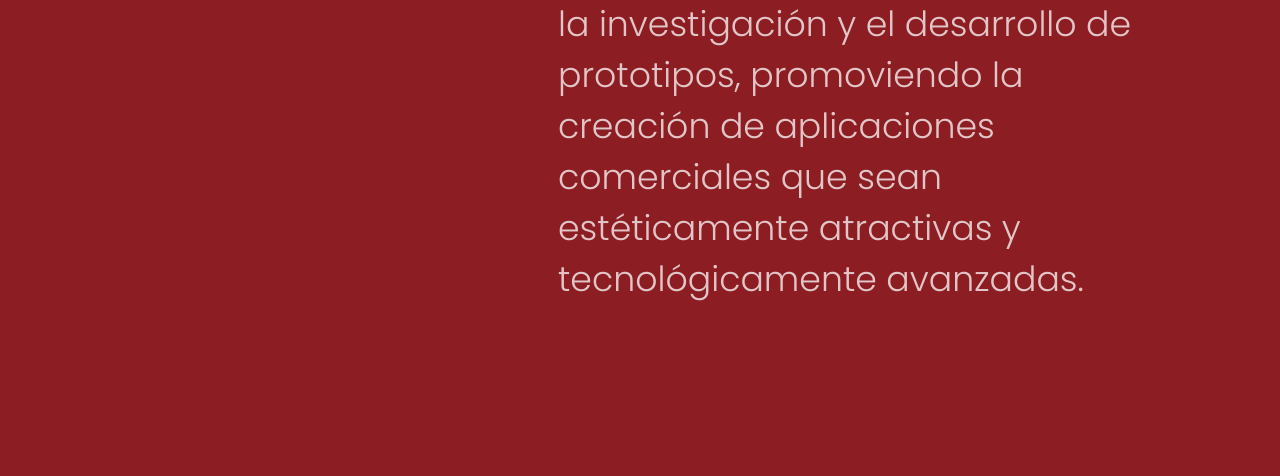
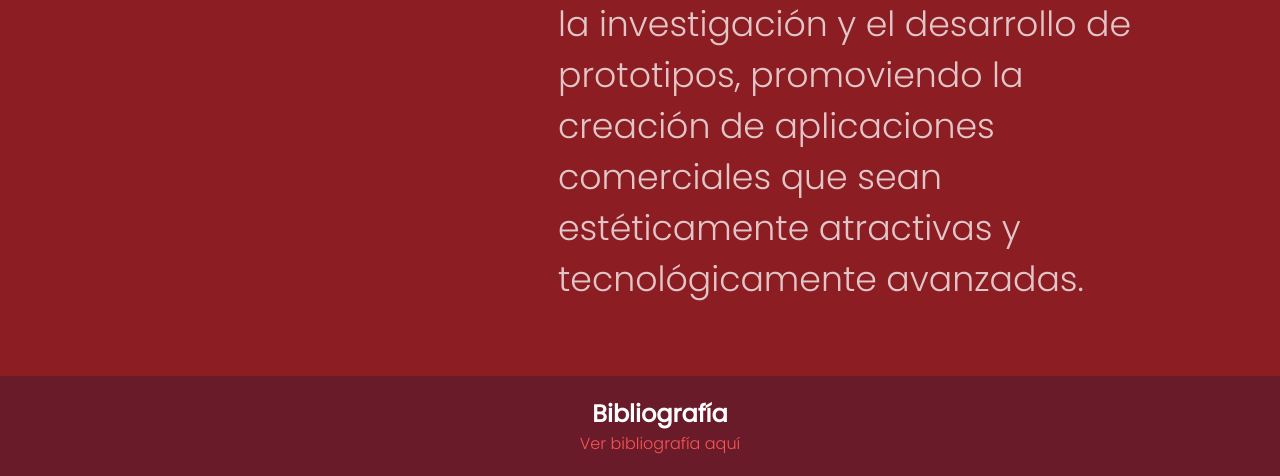
Before and after one commit to lucasgongorar/pcomp2024b_p02_wearables_g-ngora_marsino_arenas_vial_tamara_vargas, a plain HTML site: page conclusiones.html in a window 1280 px wide. Shown: the part 840-1316 px from the top of the page. Before the commit the page ends 1196 px from the top, so only its background shows below. Drawn offline with nearby package versions, Linux system fonts and the light colour scheme.

Commit message:
Add files via upload

```diff
--- a/conclusiones.html
+++ b/conclusiones.html
@@ -45,7 +45,13 @@
                 Para impulsar la <span class="bold">viabilidad comercial</span> de los e-textiles y wearables, es crucial <span class="bold">optimizar procesos de producción</span> mediante soluciones industriales que reduzcan costos y tiempos. Elegir materiales innovadores, como tejidos con <span class="bold">nanotecnología y sensores biométricos</span> integrados, permitirá desarrollar productos que se autolimpian y se adaptan al entorno. Además, fomentar <span class="bold">colaboraciones comunitarias en talleres</span> facilitará la investigación y el desarrollo de prototipos, promoviendo la creación de aplicaciones comerciales que sean estéticamente atractivas y tecnológicamente avanzadas.
             </h1>
         </div>
+
     </main>
+    <footer style="text-align: center; margin-top: 20px; padding: 20px; background-color: #6A1B2A; color: white; position: relative; bottom: 0; width: 100%;">
+    <h2>Bibliografía</h2>
+    <a href="Bibliografía.docx" target="_blank" style="color: #F95454;">Ver bibliografía aquí</a>
+    </div>
+</footer>
     <script src="https://cdnjs.cloudflare.com/ajax/libs/p5.js/1.7.0/p5.min.js" integrity="sha512-bcfltY+lNLlNxz38yBBm/HLaUB1gTV6I0e+fahbF9pS6roIdzUytozWdnFV8ZnM6cSAG5EbmO0ag0a/fLZSG4Q==" crossorigin="anonymous" referrerpolicy="no-referrer"></script>
 </body>
 </html>
```
